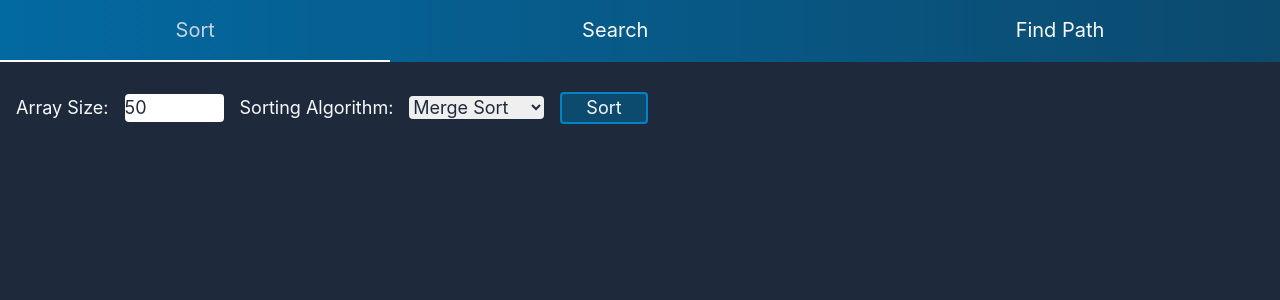
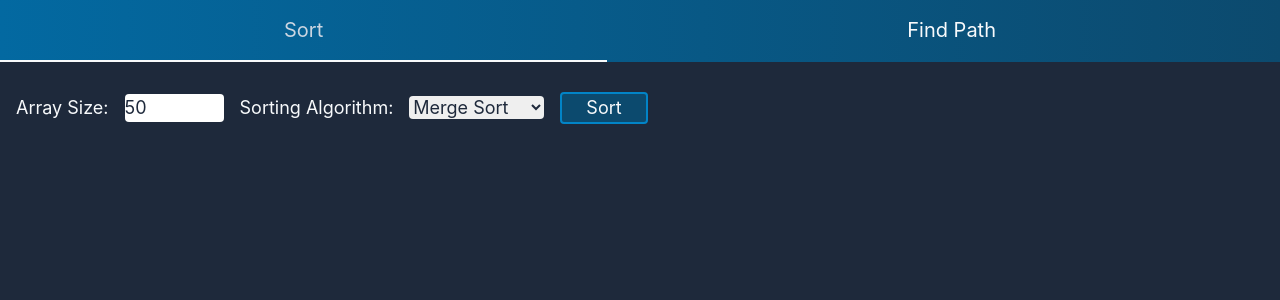
Before and after one commit to ryanloftus/algo-visualizer, a React (Create React App) app in the folder app/: page / in a window 1280 px wide. Shown: the top 300 px of the page. Built offline with nearby package versions, Linux system fonts and the light colour scheme.

Commit message:
Removed or added default message for unimplemented nav options

```diff
--- a/app/src/App.tsx
+++ b/app/src/App.tsx
@@ -1,10 +1,9 @@
 import React, { ReactComponentElement, useState } from 'react';
-import logo from './logo.svg';
 import { Navbar } from './Components/Navbar';
 import { SortVisualizer } from './Components/SortVisualizer';
 
-const algorithmTypes: string[] = ["Sort", "Search", "Find Path"];
-const visualizerTypes: ReactComponentElement<any, any>[] = [<SortVisualizer />, <div />, <div />];
+const algorithmTypes: string[] = ["Sort", "Find Path"];
+const visualizerTypes: ReactComponentElement<any, any>[] = [<SortVisualizer />, <div><p className="text-center text-xl text-slate-50 m-8">Coming soon</p></div>];
 
 function App() {
     const [algoTypeIdx, setAlgoTypeIdx] = useState(0);
```
Also changed, not shown: app/src/Algorithms/SortingAlgorithms.ts (line endings or trailing spaces), 1 other file (tests, documents, lock files or other folders).
